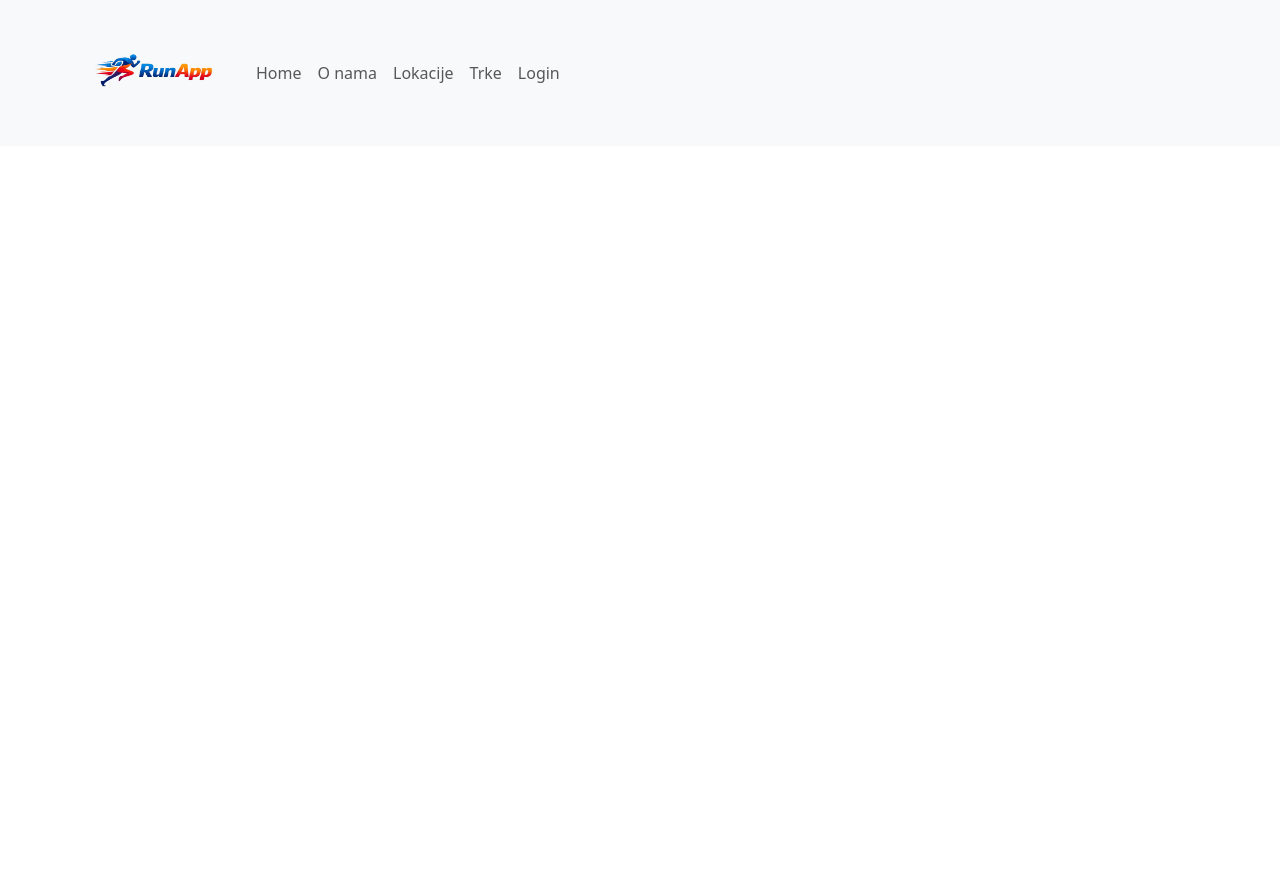
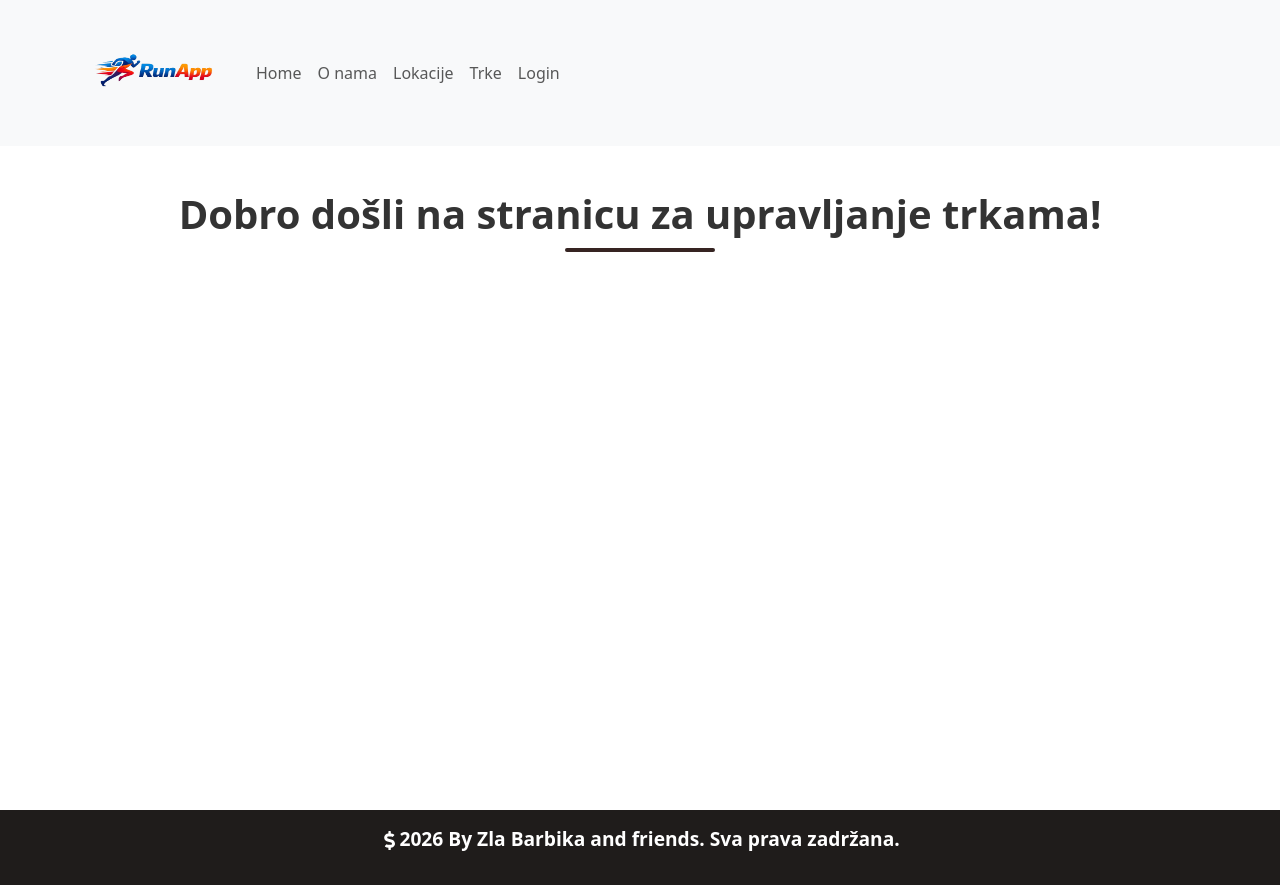
Before and after one commit to elab-development/internet-tehnologije-2025-partnerizatrcanje_20220478, a React (Create React App) app in the folder client/: page / in a window 1280 px wide. Before the commit the page ends 800 px from the top, so only its background shows below. Built offline with nearby package versions, Linux system fonts and the light colour scheme.

Commit message:
routing footer, naslov

```diff
--- a/client/src/App.css
+++ b/client/src/App.css
@@ -1,38 +1,36 @@
-.App {
-  text-align: center;
+.glavni-sadrzaj {
+  min-height: 80vh;
 }
 
-.App-logo {
-  height: 40vmin;
-  pointer-events: none;
+.glavni-naslov {
+    display: flex;
+    justify-content: center;
+    align-items: center;
+    font-size: 2.5rem;
 }
 
-@media (prefers-reduced-motion: no-preference) {
-  .App-logo {
-    animation: App-logo-spin infinite 20s linear;
-  }
+.glavni-naslov h1 {
+    margin: 0;
+    padding: 20px;
+    font-weight: bold;
+    color: #333;
 }
 
-.App-header {
-  background-color: #282c34;
-  min-height: 100vh;
-  display: flex;
-  flex-direction: column;
-  align-items: center;
-  justify-content: center;
-  font-size: calc(10px + 2vmin);
-  color: white;
+.glavni-naslov h1:after {
+    content: '';
+    display: block;
+    width: 150px;
+    height: 4px;
+    background-color: #362422;
+    margin: 10px auto 0 auto;
+    border-radius: 2px;
 }
 
-.App-link {
-  color: #61dafb;
+footer {
+    background-color: #1f1c1b;
+    text-align: center;
+    padding: 15px 0;
+    font-size: 1.2rem;
+    color: #fff;
+    font-weight: bold;
 }
-
-@keyframes App-logo-spin {
-  from {
-    transform: rotate(0deg);
-  }
-  to {
-    transform: rotate(360deg);
-  }
-}
--- a/client/src/App.js
+++ b/client/src/App.js
@@ -2,13 +2,37 @@ import logo from './logo.svg';
 import 'bootstrap/dist/css/bootstrap.min.css';
 import './App.css';
 import Navigacija from "./komponente/Navigacija";
+import {BrowserRouter, Route, Routes} from "react-router-dom";
+import Home from "./stranice/Home";
+import Login from "./stranice/Login";
+import ONama from "./stranice/ONama";
+import MojaUcesca from "./stranice/MojaUcesca";
+import Lokacije from "./stranice/Lokacije";
+import Administracija from "./stranice/Administracija";
+import Trke from "./stranice/Trke";
+import {Container} from "react-bootstrap";
+import Footer from "./komponente/Footer";
+
 function App() {
+
   return (
-      <>
-      <Navigacija/>
-      </>
-
-
+    <>
+      <Navigacija />
+        <Container className="glavni-sadrzaj mt-4">
+            <BrowserRouter>
+                <Routes>
+                    <Route element={<Home />} path="/" />
+                    <Route element={<Login />} path="/login" />
+                    <Route element={<ONama />} path="/o-nama" />
+                    <Route element={<MojaUcesca />} path="/moja-ucesca" />
+                    <Route element={<Lokacije />} path="/lokacije" />
+                    <Route element={<Administracija />} path="/administracija" />
+                    <Route element={<Trke/>} path="/trke" />
+                </Routes>
+            </BrowserRouter>
+        </Container>
+        <Footer />
+    </>
   );
 }
 
--- /dev/null
+++ b/client/src/komponente/Footer.jsx
@@ -0,0 +1,15 @@
+import React from 'react';
+import {FaDollarSign, FaDolly, FaHeart} from "react-icons/fa";
+
+const Footer = () => {
+    const year = new Date().getFullYear();
+    return (
+        <>
+            <footer>
+                <p> <FaDollarSign />{year}  By Zla Barbika and friends. Sva prava zadržana.</p>
+            </footer>
+        </>
+    );
+};
+
+export default Footer;
--- /dev/null
+++ b/client/src/komponente/GlavniNaslov.jsx
@@ -0,0 +1,18 @@
+import React from 'react';
+import PropTypes from 'prop-types';
+
+const GlavniNaslov = props => {
+    return (
+        <>
+            <div className="glavni-naslov">
+                <h1>{props.naslov}</h1>
+            </div>
+        </>
+    );
+};
+
+GlavniNaslov.propTypes = {
+    naslov: PropTypes.string.isRequired
+};
+
+export default GlavniNaslov;
--- /dev/null
+++ b/client/src/stranice/Administracija.jsx
@@ -0,0 +1,11 @@
+import React from 'react';
+
+const Administracija = () => {
+    return (
+        <div>
+            Administracija stranica
+        </div>
+    );
+};
+
+export default Administracija;
--- /dev/null
+++ b/client/src/stranice/Home.jsx
@@ -0,0 +1,12 @@
+import React from 'react';
+import GlavniNaslov from "../komponente/GlavniNaslov";
+
+const Home = () => {
+    return (
+        <div>
+            <GlavniNaslov naslov="Dobro došli na stranicu za upravljanje trkama!" />
+        </div>
+    );
+};
+
+export default Home;
--- /dev/null
+++ b/client/src/stranice/Login.jsx
@@ -0,0 +1,11 @@
+import React from 'react';
+
+const Login = () => {
+    return (
+        <div>
+            Login stranica
+        </div>
+    );
+};
+
+export default Login;
--- /dev/null
+++ b/client/src/stranice/Lokacije.jsx
@@ -0,0 +1,11 @@
+import React from 'react';
+
+const Lokacije = () => {
+    return (
+        <div>
+            Lokacije stranica
+        </div>
+    );
+};
+
+export default Lokacije;
--- /dev/null
+++ b/client/src/stranice/MojaUcesca.jsx
@@ -0,0 +1,11 @@
+import React from 'react';
+
+const MojaUcesca = () => {
+    return (
+        <div>
+            Moja ucesca stranica
+        </div>
+    );
+};
+
+export default MojaUcesca;
--- /dev/null
+++ b/client/src/stranice/ONama.jsx
@@ -0,0 +1,11 @@
+import React from 'react';
+
+const ONama = () => {
+    return (
+        <div>
+            O nama stranica
+        </div>
+    );
+};
+
+export default ONama;
--- /dev/null
+++ b/client/src/stranice/Trke.jsx
@@ -0,0 +1,11 @@
+import React from 'react';
+
+const Trke = () => {
+    return (
+        <div>
+            Trke Stranica
+        </div>
+    );
+};
+
+export default Trke;
```
